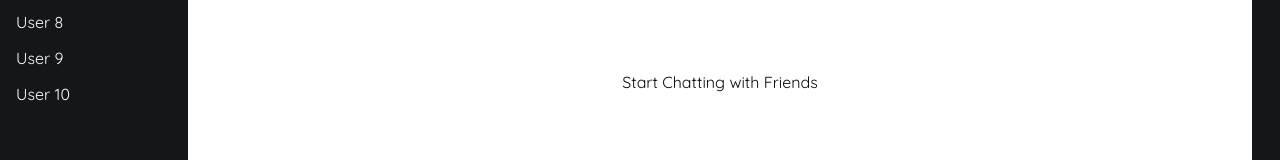
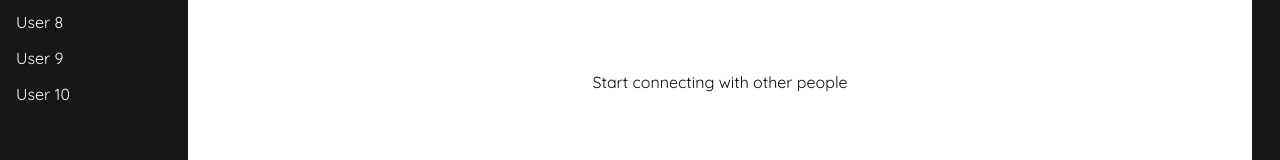
Before and after one commit to russellbanares322/chateu, a Next.js app: page /chats in a window 1280 px wide. Shown: the part 346-506 px from the top of the page. Built offline with nearby package versions, Linux system fonts and the light colour scheme; what @convex-dev/auth would draw is missing.

Commit message:
chore: change chats root page title

```diff
--- a/app/chats/page.tsx
+++ b/app/chats/page.tsx
@@ -4,7 +4,7 @@ export default function ChatPage() {
   return (
     <ChatLayout>
       <div className="flex items-center justify-center w-full h-full">
-        <h1>Start Chatting with Friends</h1>
+        <h1>Start connecting with other people</h1>
       </div>
     </ChatLayout>
   );
```
